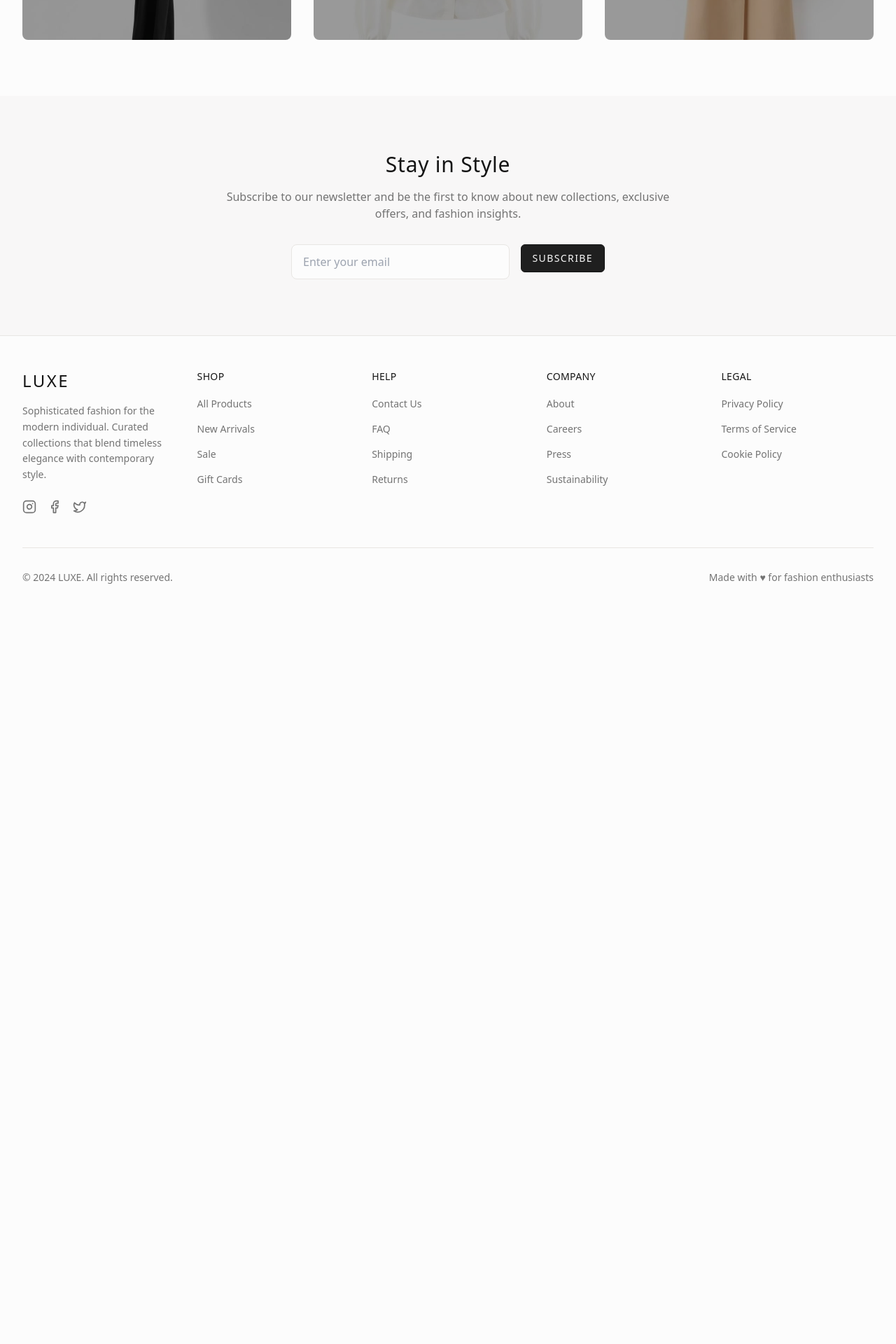
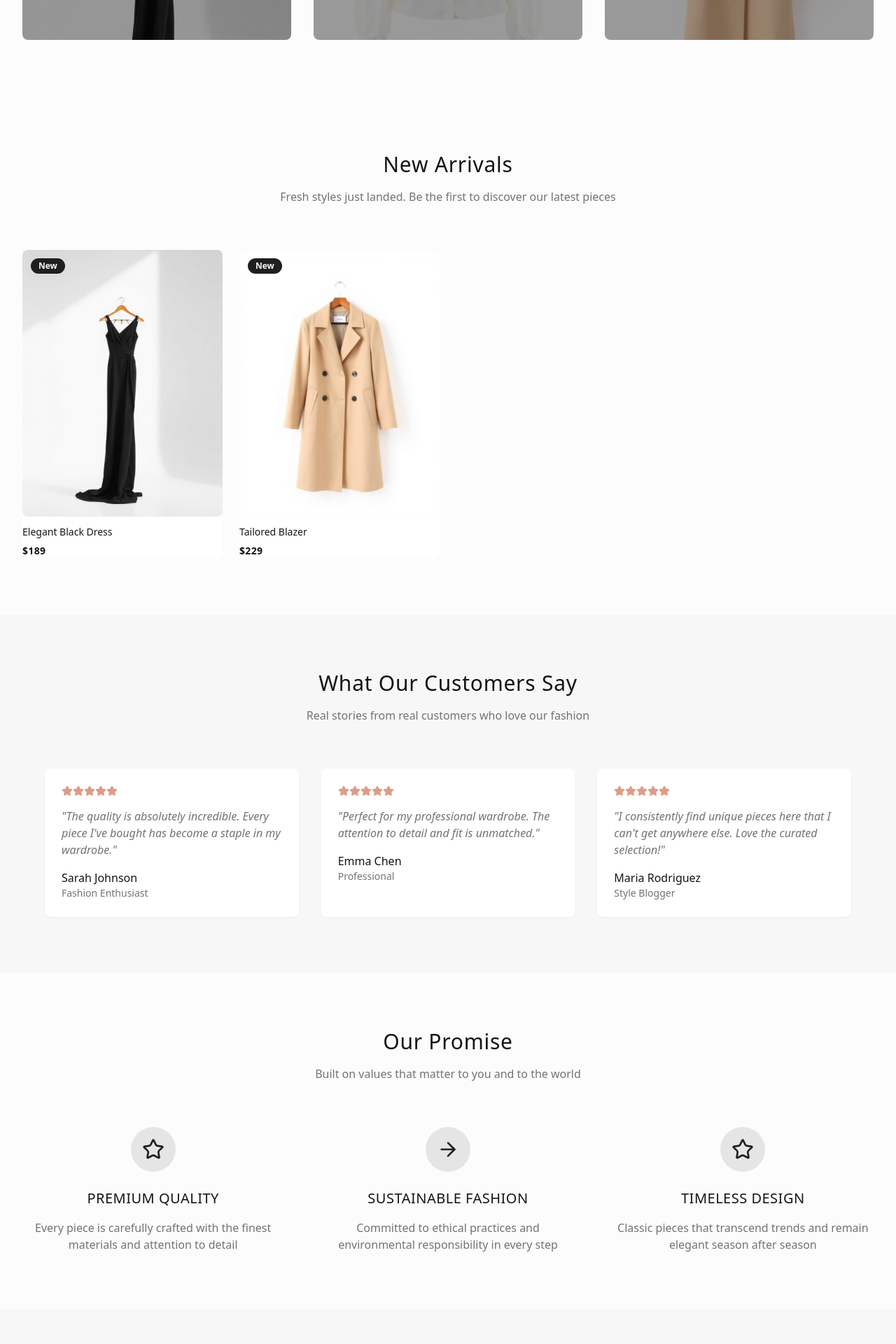
Before and after one commit to xuantri-dev/style-savvy-emporium-online, a React (Vite) app: page / in a window 1280 px wide. Shown: the part 2360-4280 px from the top of the page at 70% size. Before the commit the page ends 3243 px from the top, so only its background shows below. Built offline with nearby package versions, Linux system fonts and the light colour scheme.

Commit message:
Enhance homepage
Add more sections to the homepage.

```diff
--- a/src/pages/Index.tsx
+++ b/src/pages/Index.tsx
@@ -166,6 +166,133 @@ const Index = () => {
         </div>
       </section>
 
+      {/* New Arrivals */}
+      <section className="py-20 px-4 sm:px-6 lg:px-8 max-w-7xl mx-auto">
+        <div className="text-center mb-16">
+          <h2 className="section-heading mb-4">New Arrivals</h2>
+          <p className="text-muted-foreground max-w-2xl mx-auto">
+            Fresh styles just landed. Be the first to discover our latest pieces
+          </p>
+        </div>
+
+        <div className="grid grid-cols-2 md:grid-cols-4 gap-6">
+          {saleProducts.slice(0, 4).map((product) => (
+            <Link key={product.id} to={`/product/${product.id}`} className="product-card">
+              <Card className="border-0 shadow-none">
+                <CardContent className="p-0">
+                  <div className="relative overflow-hidden rounded-lg">
+                    <img
+                      src={product.images[0]}
+                      alt={product.name}
+                      className="product-image"
+                    />
+                    <Badge className="absolute top-3 left-3 bg-primary text-primary-foreground text-xs">
+                      New
+                    </Badge>
+                  </div>
+                  <div className="pt-3">
+                    <h3 className="font-medium text-sm mb-1 truncate">{product.name}</h3>
+                    <span className="price-text text-sm">${product.price}</span>
+                  </div>
+                </CardContent>
+              </Card>
+            </Link>
+          ))}
+        </div>
+      </section>
+
+      {/* Testimonials */}
+      <section className="py-20 px-4 sm:px-6 lg:px-8 bg-muted">
+        <div className="max-w-6xl mx-auto">
+          <div className="text-center mb-16">
+            <h2 className="section-heading mb-4">What Our Customers Say</h2>
+            <p className="text-muted-foreground max-w-2xl mx-auto">
+              Real stories from real customers who love our fashion
+            </p>
+          </div>
+
+          <div className="grid grid-cols-1 md:grid-cols-3 gap-8">
+            {[
+              {
+                name: "Sarah Johnson",
+                role: "Fashion Enthusiast",
+                text: "The quality is absolutely incredible. Every piece I've bought has become a staple in my wardrobe.",
+                rating: 5
+              },
+              {
+                name: "Emma Chen",
+                role: "Professional",
+                text: "Perfect for my professional wardrobe. The attention to detail and fit is unmatched.",
+                rating: 5
+              },
+              {
+                name: "Maria Rodriguez",
+                role: "Style Blogger",
+                text: "I consistently find unique pieces here that I can't get anywhere else. Love the curated selection!",
+                rating: 5
+              }
+            ].map((testimonial, index) => (
+              <Card key={index} className="p-6 border-0 shadow-sm">
+                <CardContent className="p-0">
+                  <div className="flex items-center mb-4">
+                    {[...Array(testimonial.rating)].map((_, i) => (
+                      <Star key={i} className="h-4 w-4 fill-rose-gold text-rose-gold" />
+                    ))}
+                  </div>
+                  <p className="text-muted-foreground mb-4 italic">"{testimonial.text}"</p>
+                  <div>
+                    <p className="font-medium">{testimonial.name}</p>
+                    <p className="text-sm text-muted-foreground">{testimonial.role}</p>
+                  </div>
+                </CardContent>
+              </Card>
+            ))}
+          </div>
+        </div>
+      </section>
+
+      {/* Brand Values */}
+      <section className="py-20 px-4 sm:px-6 lg:px-8 max-w-7xl mx-auto">
+        <div className="text-center mb-16">
+          <h2 className="section-heading mb-4">Our Promise</h2>
+          <p className="text-muted-foreground max-w-2xl mx-auto">
+            Built on values that matter to you and to the world
+          </p>
+        </div>
+
+        <div className="grid grid-cols-1 md:grid-cols-3 gap-12">
+          <div className="text-center">
+            <div className="w-16 h-16 bg-primary/10 rounded-full flex items-center justify-center mx-auto mb-6">
+              <Star className="h-8 w-8 text-primary" />
+            </div>
+            <h3 className="text-xl font-light tracking-wide mb-4">PREMIUM QUALITY</h3>
+            <p className="text-muted-foreground">
+              Every piece is carefully crafted with the finest materials and attention to detail
+            </p>
+          </div>
+
+          <div className="text-center">
+            <div className="w-16 h-16 bg-primary/10 rounded-full flex items-center justify-center mx-auto mb-6">
+              <ArrowRight className="h-8 w-8 text-primary" />
+            </div>
+            <h3 className="text-xl font-light tracking-wide mb-4">SUSTAINABLE FASHION</h3>
+            <p className="text-muted-foreground">
+              Committed to ethical practices and environmental responsibility in every step
+            </p>
+          </div>
+
+          <div className="text-center">
+            <div className="w-16 h-16 bg-primary/10 rounded-full flex items-center justify-center mx-auto mb-6">
+              <Star className="h-8 w-8 text-primary" />
+            </div>
+            <h3 className="text-xl font-light tracking-wide mb-4">TIMELESS DESIGN</h3>
+            <p className="text-muted-foreground">
+              Classic pieces that transcend trends and remain elegant season after season
+            </p>
+          </div>
+        </div>
+      </section>
+
       {/* Newsletter */}
       <section className="py-20 px-4 sm:px-6 lg:px-8 bg-muted">
         <div className="max-w-4xl mx-auto text-center">
```
